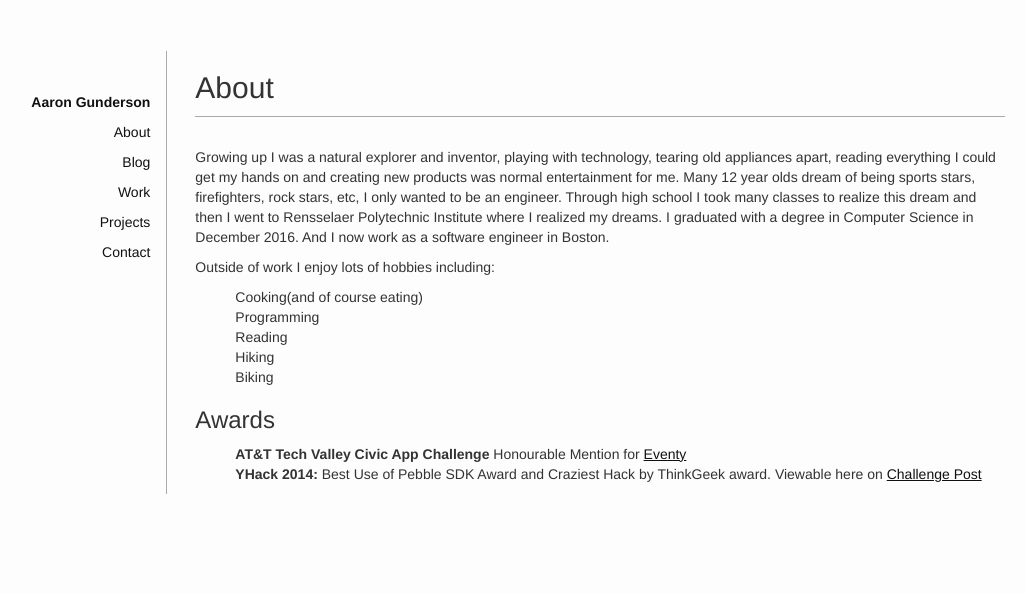
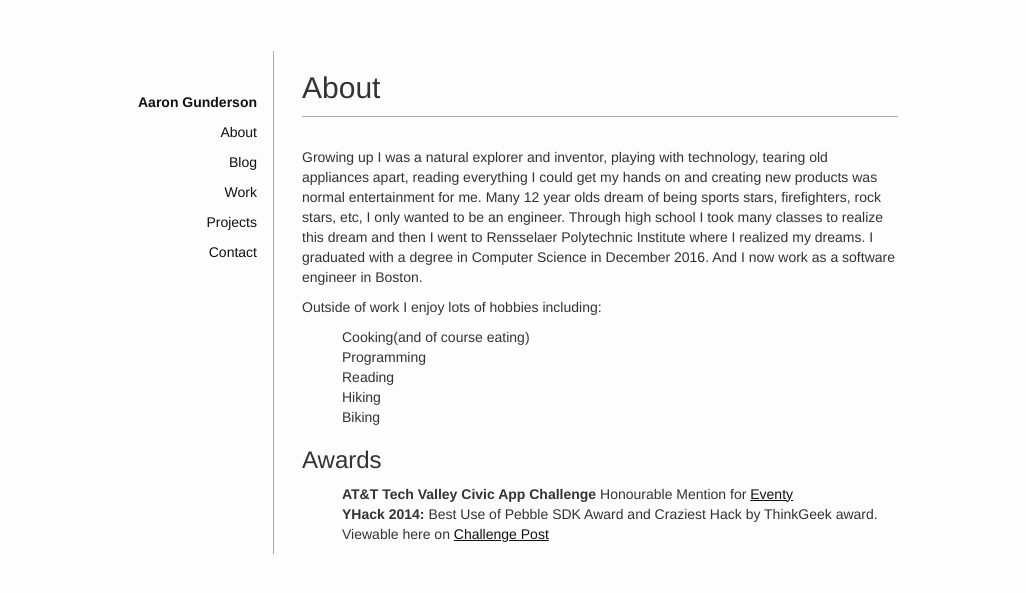
Before and after one commit to agundy/agundy.github.io, a Jekyll site: the page built from about/index.html, in a window 1280 px wide. Shown: the top 593 px of the page, without its empty margins (47-1073 px from the left). Built offline with Jekyll 4.4.1, drawn with Linux system fonts in a browser that asks for light colours.

Commit message:
Small fixes and adjustments

```diff
--- a/_layouts/default.html
+++ b/_layouts/default.html
@@ -9,10 +9,10 @@
   <body>
     <div class='container-fluid'>
       <div id="layout" class="row">
-        <div class="links col-md-2 col-sm-2 col-sm-offset-0 col-xs-8 col-xs-offset-2 text-right">
+        <div class="links col-lg-3 col-md-2 col-sm-2 col-sm-offset-0 col-xs-8 col-xs-offset-2 text-right">
           {% include navigation.html%}
         </div>
-        <div class="left-bar col-md-8 col-sm-10 col-xs-12">
+        <div class="left-bar col-lg-6 col-md-8 col-sm-10 col-xs-12">
           <div class="row">
             <div class="col-md-12">
               <h2 class="bottom-bar">{{ page.header }}</h2>
--- a/_layouts/post.html
+++ b/_layouts/post.html
@@ -12,7 +12,7 @@
         <div class="links col-md-2 col-sm-2 col-sm-offset-0 col-xs-8 col-xs-offset-2 text-right">
           {% include navigation.html%}
         </div>
-        <div class="left-bar col-md-8 col-sm-10 col-xs-12">
+        <div class="left-bar col-lg-6 col-md-8 col-sm-10 col-xs-12">
           <div class="row">
             <div class="col-md-12 page-header">
               <h2>{{ page.title }} <small>{{ page.date | date: '%B %d, %Y' }}</small></h2>
--- a/_layouts/project.html
+++ b/_layouts/project.html
@@ -12,7 +12,7 @@
         <div class="links col-sm-2 col-sm-offset-0 col-xs-8 col-xs-offset-2">
           {% include navigation.html%}
         </div>
-        <div class="col-sm-10 col-xs-12">
+        <div class="left-bar col-lg-6 col-md-8 col-sm-10 col-xs-12">
           {{ content }}
         </div>
       </div>
--- a/contact/index.html
+++ b/contact/index.html
@@ -9,7 +9,7 @@ description: How to contact Aaron Gunderson
   <p>Wanna get in touch? You can find me any of these places..</p>
 
   <p>
-  <a href="http://www.github.com/agundy" target="_blank"><i class="fa fa-github fa-lg"></i> </a>&nbsp;&nbsp;
+  <a href="http://www.github.com/agundy" target="_blank"><i class="fa fa-github fa-lg"></i></a>&nbsp;&nbsp;
 
   <a href="https://twitter.com/agundy_" target="_blank"><i class="fa fa-twitter fa-lg"></i></a>&nbsp;&nbsp;
 
--- a/index.html
+++ b/index.html
@@ -10,7 +10,7 @@ description: Aaron Gunderson is a software engineer interested in web applicatio
   I am a Software Engineer at BookBub. A Computer Science graduate from Rensselaer Polytechnic Insitute, I am on Github as <a href='github.com/agundy/' >agundy</a>. I am interested in building useful web applications, scalabilitiy, operations, and learning!
   </p>
   <p>
-  Checkout out my <a href='/about/'>About Page</a> to learn more about me and my experience.
+  Find out more on my <a href='/about/'>About Page</a>.
   </p>
 </div>
 <div class="col-md-4 col-sm-6 col-xs-12">
```
